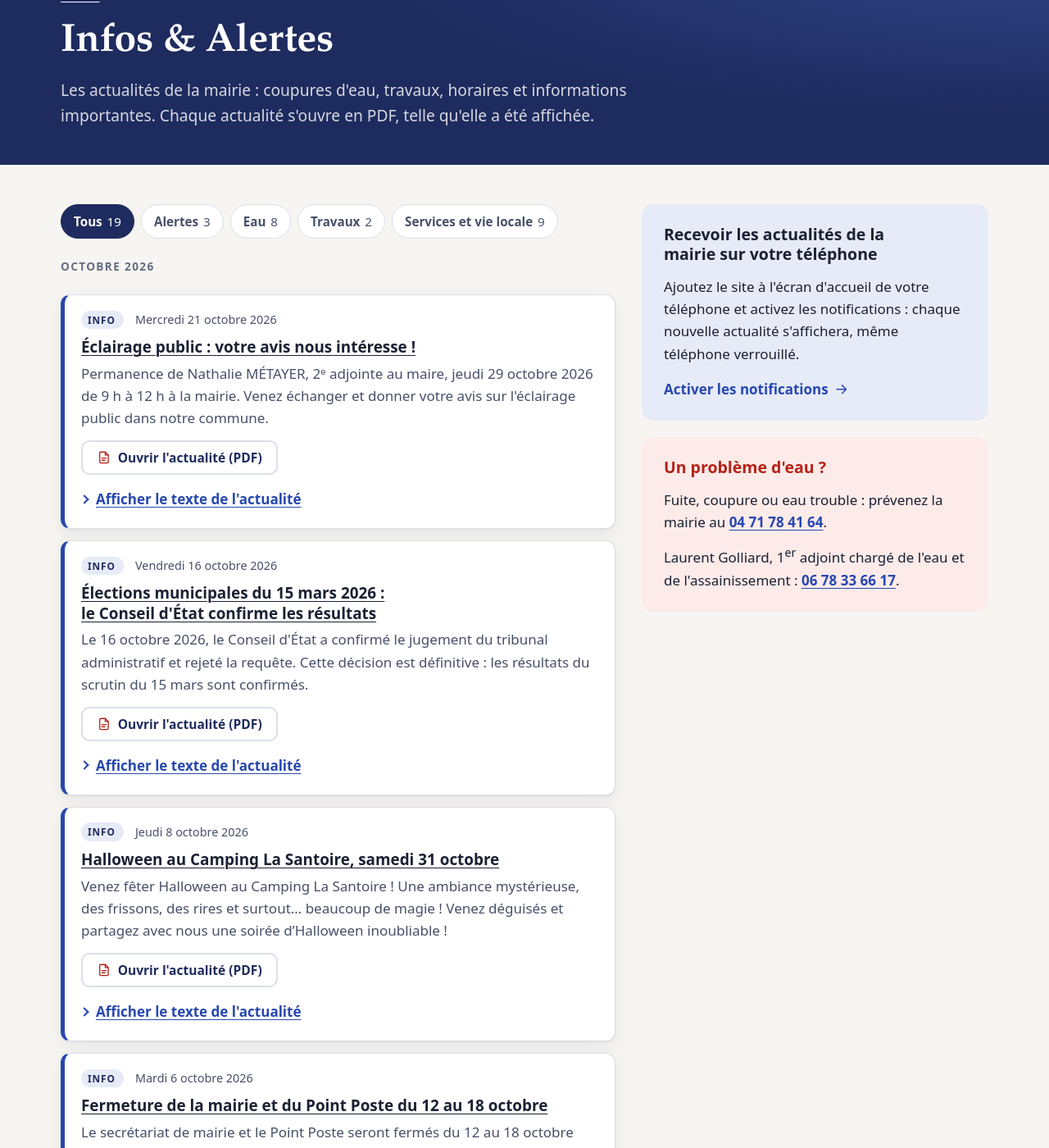
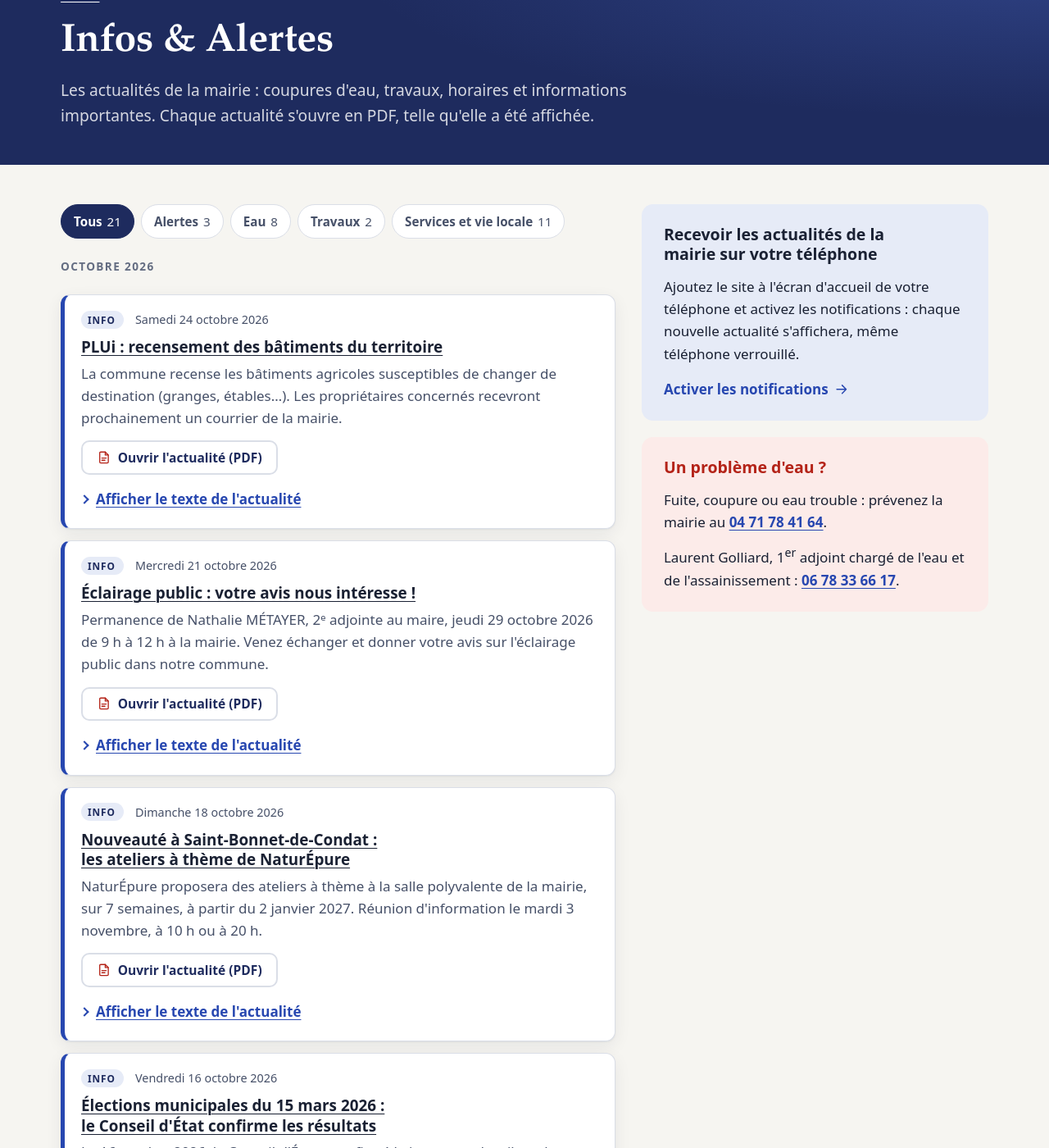
Before and after one commit to victorleblondd/saint-bonnet-de-condat, a Jekyll site: the page built from infos-alertes.html, in a window 1280 px wide and 1400 px high, scrolled down 248 px. Shown: the whole window at 82% size. Built offline with Jekyll 4.4.1, drawn with Linux system fonts in a browser that asks for light colours; part of the change alters nothing that is shown.

Commit message:
Infos & Alertes : PLUi, recensement des bâtiments du territoire (24/10) et ateliers à thème de NaturÉpure (18/10)
- PLUi : texte de l'affiche et de la publication de la mairie, coordonnées de la mairie pour se faire connaître.
- NaturÉpure : texte de la publication, tarifs et horaires des ateliers, présentation de NaturÉpure (flyer en deux pages).

Co-Authored-By: Claude Opus 5.5 <noreply@anthropic.com>
Claude-Session: https://claude.ai/code/session_01DwvnidmDqv555M8xVG4XGk

```diff
--- a/_data/infos_alertes.yml
+++ b/_data/infos_alertes.yml
@@ -26,6 +26,20 @@
 #  Les actualités sans PDF affichent ce texte.
 # =====================================================================
 
+- date: "2026-10-24"
+  type: info
+  theme: vie
+  titre: "PLUi : recensement des bâtiments du territoire"
+  resume: "La commune recense les bâtiments agricoles susceptibles de changer de destination (granges, étables…). Les propriétaires concernés recevront prochainement un courrier de la mairie."
+  pdf: "2026-10-24-plui-recensement-batiments-agricoles.pdf"
+  texte: |
+    <p><strong>PLUi – Plan local d'urbanisme intercommunal</strong><br><strong>Recensement des bâtiments du territoire</strong></p>
+    <p>Dans le cadre de l'élaboration du PLUi, la commune de Saint-Bonnet-de-Condat réalise actuellement un recensement des bâtiments agricoles susceptibles de changer de destination (granges, étables, anciens bâtiments agricoles…).</p>
+    <p><strong>Les personnes concernées vont recevoir prochainement un courrier de la mairie</strong>, accompagné d'un coupon-réponse, afin de vérifier les informations dont nous disposons.</p>
+    <p>Si vous pensez posséder un bâtiment qui pourrait être concerné, mais que vous n'avez pas reçu de courrier, <strong>n'hésitez surtout pas à vous faire connaître auprès de la mairie !</strong></p>
+    <p>Vous pouvez contacter la mairie aux horaires d'ouverture (<a href="tel:+33471784164">04&nbsp;71&nbsp;78&nbsp;41&nbsp;64</a>) ou par mail (<a href="mailto:mairie.stbonnetdecondat@orange.fr">mairie.stbonnetdecondat@<wbr>orange.fr</a>).</p>
+    <p>Merci à tous pour votre participation et votre collaboration.<br>La municipalité de Saint-Bonnet-de-Condat</p>
+
 - date: "2026-10-21"
   type: info
   theme: vie
@@ -43,6 +57,50 @@
     </ul>
     <p>Cette permanence est l'occasion de faire entendre votre avis et de partager vos idées.</p>
     <p>Nous comptons sur votre participation pour réfléchir ensemble à un éclairage public adapté aux besoins de notre commune !</p>
+
+- date: "2026-10-18"
+  type: info
+  theme: vie
+  titre: "Nouveauté à Saint-Bonnet-de-Condat : les ateliers à thème de NaturÉpure"
+  resume: "NaturÉpure proposera des ateliers à thème à la salle polyvalente de la mairie, sur 7 semaines, à partir du 2 janvier 2027. Réunion d'information le mardi 3 novembre, à 10 h ou à 20 h."
+  pdf: "2026-10-18-ateliers-naturepure.pdf"
+  texte: |
+    <p><strong>Nouveauté à Saint-Bonnet-de-Condat !</strong></p>
+    <p>Nous avons le plaisir de vous informer que NaturÉpure proposera prochainement des ateliers à thème au sein de notre commune :</p>
+    <ul>
+      <li>yogathérapie ;</li>
+      <li>biodécodage ;</li>
+      <li>sophrologie ;</li>
+      <li>écriture-thérapie reconstructive.</li>
+    </ul>
+    <p>Ces ateliers se dérouleront à la salle polyvalente de la mairie, sur une période de 7 semaines, à partir du 2 janvier.</p>
+    <p>Que vous soyez de Saint-Bonnet-de-Condat ou d'ailleurs, ces ateliers sont ouverts à toutes et à tous ! Alors, n'hésitez pas à venir les découvrir et à partager un moment de bien-être et de convivialité !</p>
+    <p><strong>Une réduction de 20 % sera accordée aux habitants de Saint-Bonnet-de-Condat</strong> souhaitant participer à l'un de ces ateliers !</p>
+    <p>Vous vous demandez en quoi consistent ces ateliers, comment ils se déroulent ou ce qu'ils peuvent vous apporter ? Venez le découvrir lors de la <strong>réunion d'information du mardi 3 novembre, à 10 h ou à 20 h</strong>, à la salle polyvalente de la mairie !</p>
+    <p>Ce sera l'occasion de découvrir les différentes activités proposées, de poser toutes vos questions et d'obtenir toutes les explications nécessaires, sans aucun engagement.</p>
+    <p>L'inscription à cette réunion est fortement conseillée, afin de confirmer le maintien des deux horaires en fonction du nombre de participants.</p>
+    <p>Renseignements : <a href="tel:+33471692361">04&nbsp;71&nbsp;69&nbsp;23&nbsp;61</a> / <a href="tel:+33745110335">07&nbsp;45&nbsp;11&nbsp;03&nbsp;35</a> – courriel : <a href="mailto:contact@naturepuredetox.fr">contact@<wbr>naturepuredetox.fr</a></p>
+    <p>Pour découvrir davantage les activités de NaturÉpure : <a href="https://www.naturepuredetox.fr" rel="noopener">www.naturepuredetox.fr</a></p>
+    <p>Vous trouverez ci-joint le flyer de présentation ainsi que les tarifs et horaires des différents ateliers. N'hésitez pas à partager l'information autour de vous !</p>
+    <p><strong>Ateliers à thème sur 7 semaines</strong><br>Du 2 janvier au 21 février, 2 jours par semaine, à la salle polyvalente de la mairie de Saint-Bonnet-de-Condat :</p>
+    <ul>
+      <li><strong>yogathérapie</strong> : 70 €, 3 h par semaine (minimum 7 participants), le mercredi et le samedi de 8 h 30 à 10 h ;</li>
+      <li><strong>biodécodage/sophrologie</strong> : 60 €, 3 h par semaine (minimum 7 participants), le mercredi et le samedi de 10 h à 11 h 30 ;</li>
+      <li><strong>écriture-thérapie reconstructive</strong> : 50 €, 2 h par semaine (minimum 7 participants), le mercredi et le samedi de 11 h 30 à 12 h 30.</li>
+    </ul>
+    <p><strong>NaturÉpure</strong> – Ateliers Bien-Être, Détox, Randonnée et Jeûne Spontané® – Cézallier-Haut-Cantal</p>
+    <p>Ateliers bien-être et stages à thème de 7 jours dans le Cézallier, au cœur du Parc naturel régional des Volcans d'Auvergne, au Manoir de La Maillonchère, par des encadrants qualifiés et expérimentés. Renforcez votre système immunitaire par le détox physique et mental.</p>
+    <p>Nos stages à thème :</p>
+    <ul>
+      <li>la santé par l'équilibre acido-basique et catabolique ;</li>
+      <li>les bases naturopathiques de l'alimentation et du détox ;</li>
+      <li>yogathérapie et réflexoméditation ;</li>
+      <li>à la rencontre de soi par le détox du mental et le biodécodage ;</li>
+      <li>écriture-thérapie reconstructive ;</li>
+      <li>khórosthérapie et musicothérapie.</li>
+    </ul>
+    <p>NaturÉpure® est membre de la NHA (National Health Association, USA) ainsi qu'adhérent de l'AMJ (Académie Médicale du Jeûne).</p>
+    <p>Au bas du flyer : logos d'ifsh formations, de FitForLife Sciences Institute, d'un centre de formation au massage thaï (Thai Massage Training Center) et des chambres d'hôtes du Manoir de La Maillonchère (1898).</p>
 
 - date: "2026-10-16"
   type: info
```
